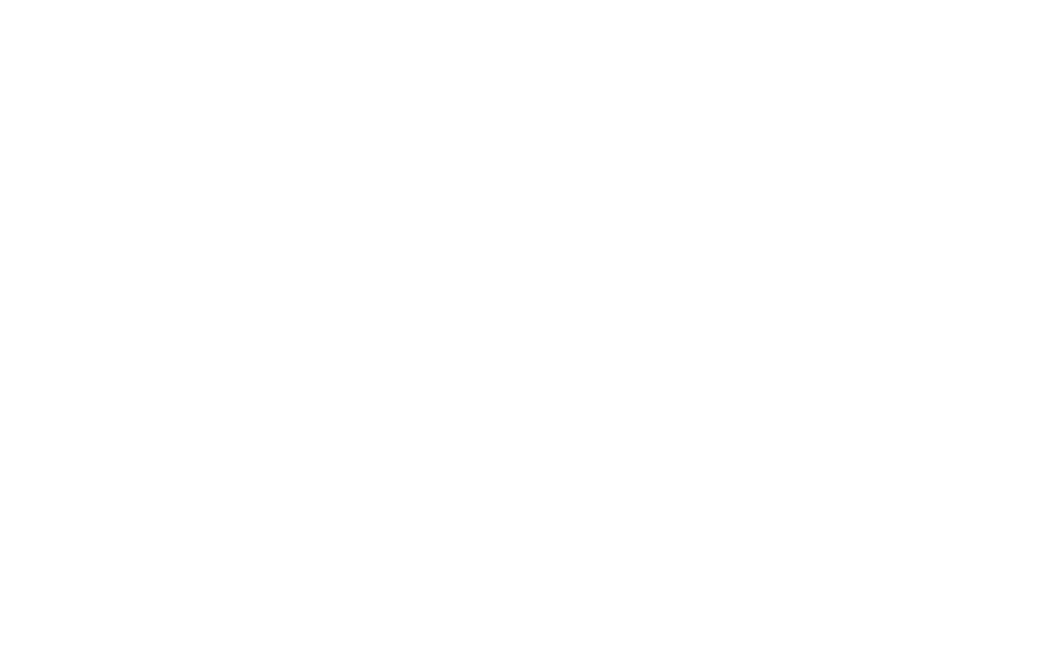
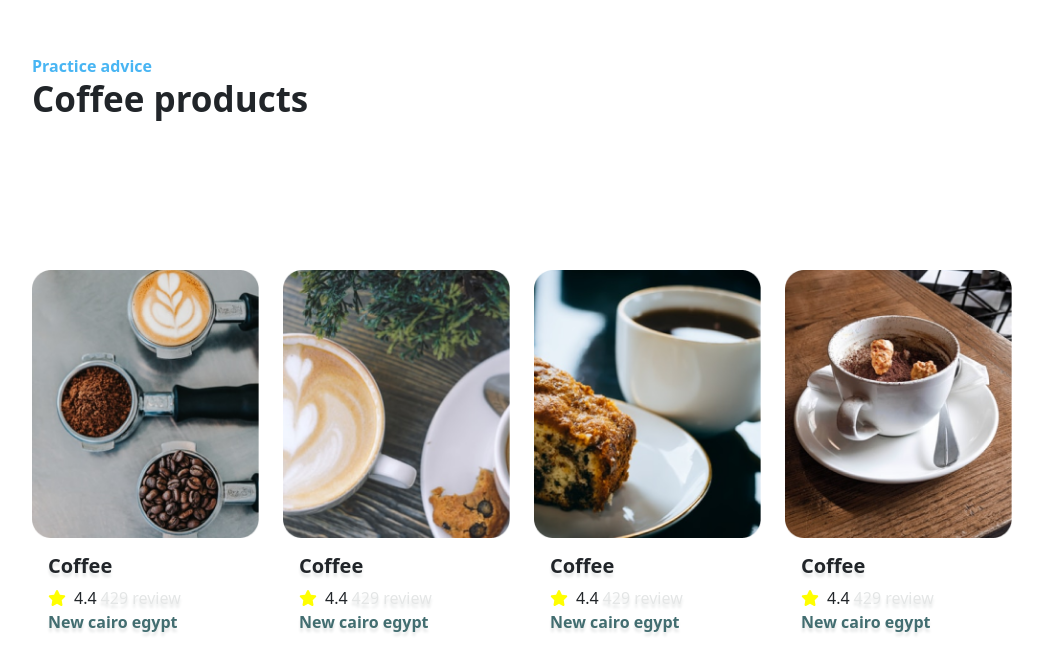
Before and after one commit to safasad/safasad-Et3-Internship-Task-2022, a React (Create React App) app: page / in a window 1280 px wide. Shown: the part 1627-2277 px from the top of the page, without its empty margins (118-1161 px from the left). Before the commit the page ends 1681 px from the top, so only its background shows below. Built offline with nearby package versions, Linux system fonts and the light colour scheme.

Commit message:
Add products section

```diff
--- a/src/App.js
+++ b/src/App.js
@@ -1,5 +1,6 @@
 import FirstSection from './Components/firstSection/FirstSection';
 import Header from './Components/Header/Header';
+import Products from "./Components/Products/Products";
 import SecondSection from './Components/SecondSection/SecondSection';
 
 function App() {
@@ -8,6 +9,7 @@ function App() {
       <Header/>
       <FirstSection/>
       <SecondSection/>
+      <Products/>
 
     </div>
   );
--- /dev/null
+++ b/src/Components/Products/Products.js
@@ -0,0 +1,54 @@
+import React from "react";
+import "./products.css";
+import img1 from "../../assets/images/image1.png";
+import img2 from "../../assets/images/image2.png";
+import img3 from "../../assets/images/image3.png";
+import img4 from "../../assets/images/image4.png";
+import Product from "./product";
+
+const Products = () => {
+  const products = [
+    {
+      id: 1,
+      name: "Coffee",
+      rating: "4.4",
+      reviews: 429,
+      address: "New cairo egypt",
+      img: img1,
+    },
+    {
+      id: 1,
+      name: "Coffee",
+      rating: "4.4",
+      reviews: 429,
+      address: "New cairo egypt",
+      img: img2,
+    },
+
+    {
+      id: 1,
+      name: "Coffee",
+      rating: "4.4",
+      reviews: 429,
+      address: "New cairo egypt",
+      img: img3,
+    },
+    {
+      id: 1,
+      name: "Coffee",
+      rating: "4.4",
+      reviews: 429,
+      address: "New cairo egypt",
+      img: img4,
+    },
+  ];
+  return (
+    <div className="productsCont">
+      <div className="p-text">Practice advice </div>
+      <h1>Coffee products</h1>
+      <Product products={products} />
+    </div>
+  );
+};
+
+export default Products;
--- /dev/null
+++ b/src/Components/Products/product.js
@@ -0,0 +1,30 @@
+import React from "react";
+import { FontAwesomeIcon } from "@fortawesome/react-fontawesome";
+import { faStar } from "@fortawesome/free-solid-svg-icons";
+
+const Product = (props) => {
+  const { products } = props;
+
+  return (
+    <div className="product row ">
+      {products.map((product) => (
+        <div class="card col-lg-3 col-md-6 col-sm-12 " style={{  border: "none" }}>
+          <img src={product.img} class="card-img-top" alt="..." />
+          <div class="card-body">
+            <h5 class="card-title">{product.name}</h5>
+            <div class="card-text">
+              <span className="me-1" style={{ color: "yellow" }}>
+                <FontAwesomeIcon icon={faStar} />
+              </span>
+              <span className="ms-1">{product.rating}</span>
+              <span className="ms-1 reviews">{product.reviews} review</span>
+              <span className="d-block address">{product.address}</span>
+            </div>
+          </div>
+        </div>
+      ))}
+    </div>
+  );
+};
+
+export default Product;
--- /dev/null
+++ b/src/Components/Products/products.css
@@ -0,0 +1,33 @@
+.productsCont {
+  padding-left: 150px;
+  padding-right: 150px;
+}
+
+.p-text {
+  font-weight: bold;
+  color: #48b5f3;
+}
+.productsCont h1 {
+  font-weight: bold;
+  font-size: 35px;
+  margin-bottom: 150px;
+}
+
+.card-title {
+  color: hsl(185deg 26% 35%);
+  font-weight: bold;
+}
+.reviews{
+    color: #E4E6E6;
+}
+.address{
+    font-weight: bold;
+    color: hsl(185deg 26% 35%);
+
+}
+.card-title,
+.reviews,
+.address
+ {
+  text-shadow: 0px 4px 3px #E4E6E6 ;
+}
--- a/src/Components/firstSection/FirstSection.js
+++ b/src/Components/firstSection/FirstSection.js
@@ -8,7 +8,7 @@ const FirstSection = () => {
         src={bgImg}
         alt="coffee"
         className=""
-        style={{ width: "100vw", height: "70vh" }}
+        style={{ width: "100%", height: "70vh" }}
       />
       <h1 className="position-absolute text1"> Caffee first ,</h1>
       <h1 className="position-absolute text2"> Schemes later .</h1>
```
